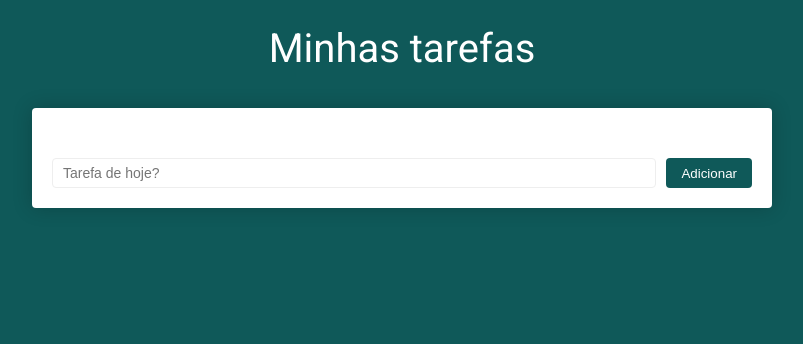
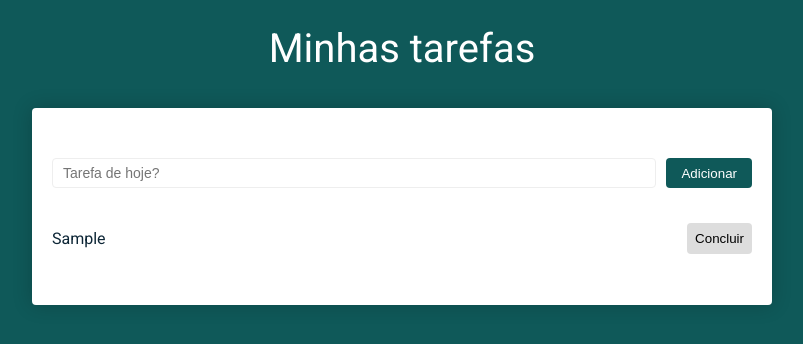
Before and after one commit to PauloAlves8039/vue-js-tarefas, a Vue app: page / in a window 1280 px wide. Both pictures are taken after typing "Sample" into the empty fields and a click on the button "Adicionar". Shown: the top 344 px of the page, without its empty margins (238-1041 px from the left). Built offline with nearby package versions, Linux system fonts and the light colour scheme.

Commit message:
Listando as tarefas

```diff
--- /dev/null
+++ b/src/components/Item.vue
@@ -0,0 +1,60 @@
+<template>
+    <div id="item">
+        <ul>
+            <li v-for="task in lista" :key="task.key">
+                <span>{{task.text}}</span>
+                <button>Concluir</button>
+            </li>
+        </ul>
+    </div>
+</template>
+
+<script>
+export default {
+    name: 'Item',
+    props:[
+        'lista',
+    ]
+}
+</script>
+
+<style scoped>
+    #item{
+        white-space: pre-wrap;
+        word-wrap: break-word;
+    }
+
+    ul{
+        list-style: none;
+        padding: 0;
+        margin-top: 20px;
+    }
+
+    ul li{
+        padding: 15px 0;
+        display: flex;
+        flex-direction: row;
+        align-items: center;
+        justify-content: space-between;
+    }
+
+    li:not(:first-child){
+        border-top: 1px solid #eee;
+    }
+
+    span{
+     color: #0D2636;
+    }
+
+    button{
+        cursor: pointer;
+        background: #DDD;
+        color: #000;
+        border: 0;
+        padding: 8px 8px;
+        outline: none;
+        border-radius: 4px;
+
+    }
+
+</style>
--- a/src/components/Task.vue
+++ b/src/components/Task.vue
@@ -8,13 +8,20 @@
             >
             <button type="submit">Adicionar</button>
         </form>
+
+        <Item :lista="tarefas" />
+
     </div>
 </template>
 
 
 <script>
+import Item from './Item';
 export default {
     name: 'Task',
+    components:{
+        Item
+    },
     data(){
         return{
             tarefa: '',
```
